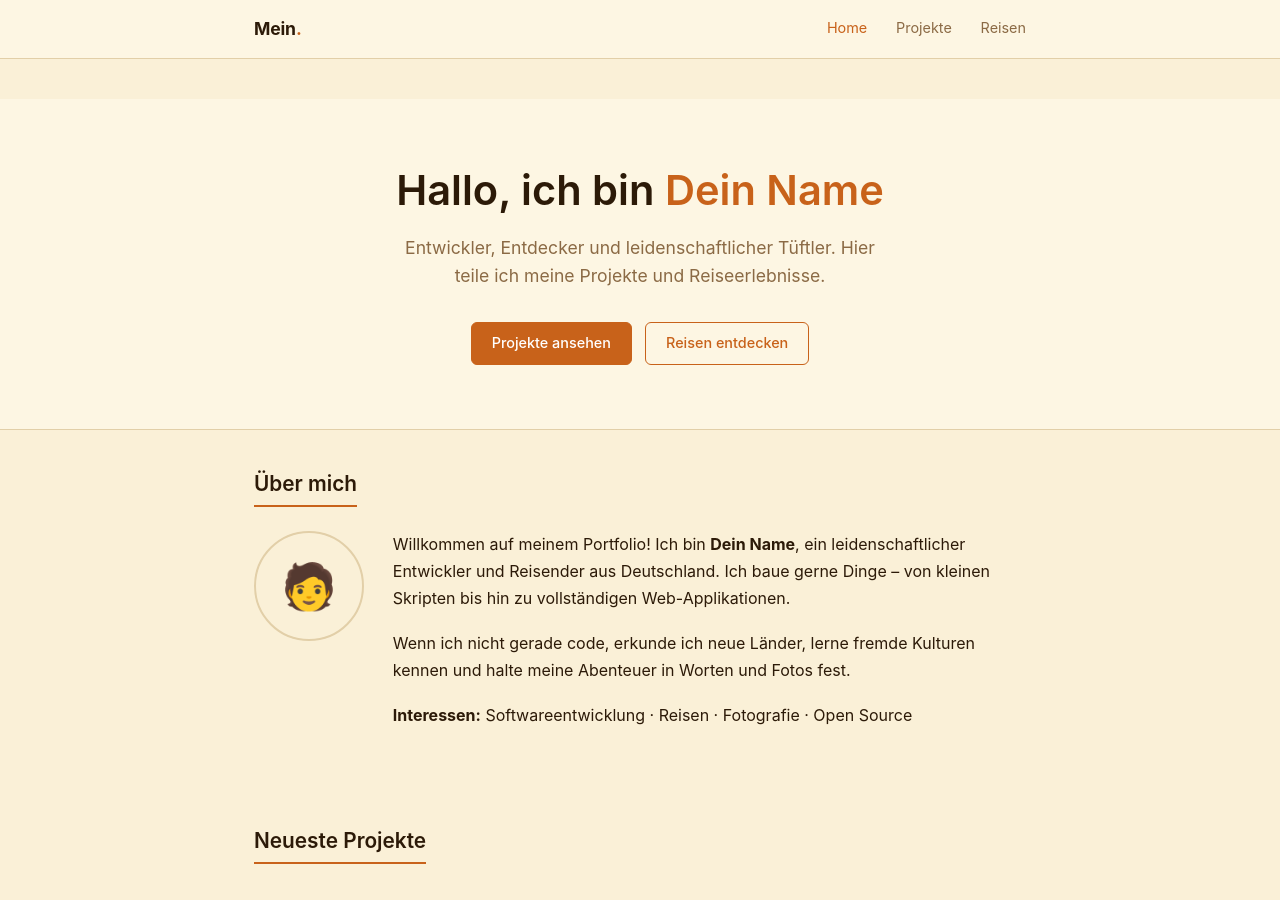
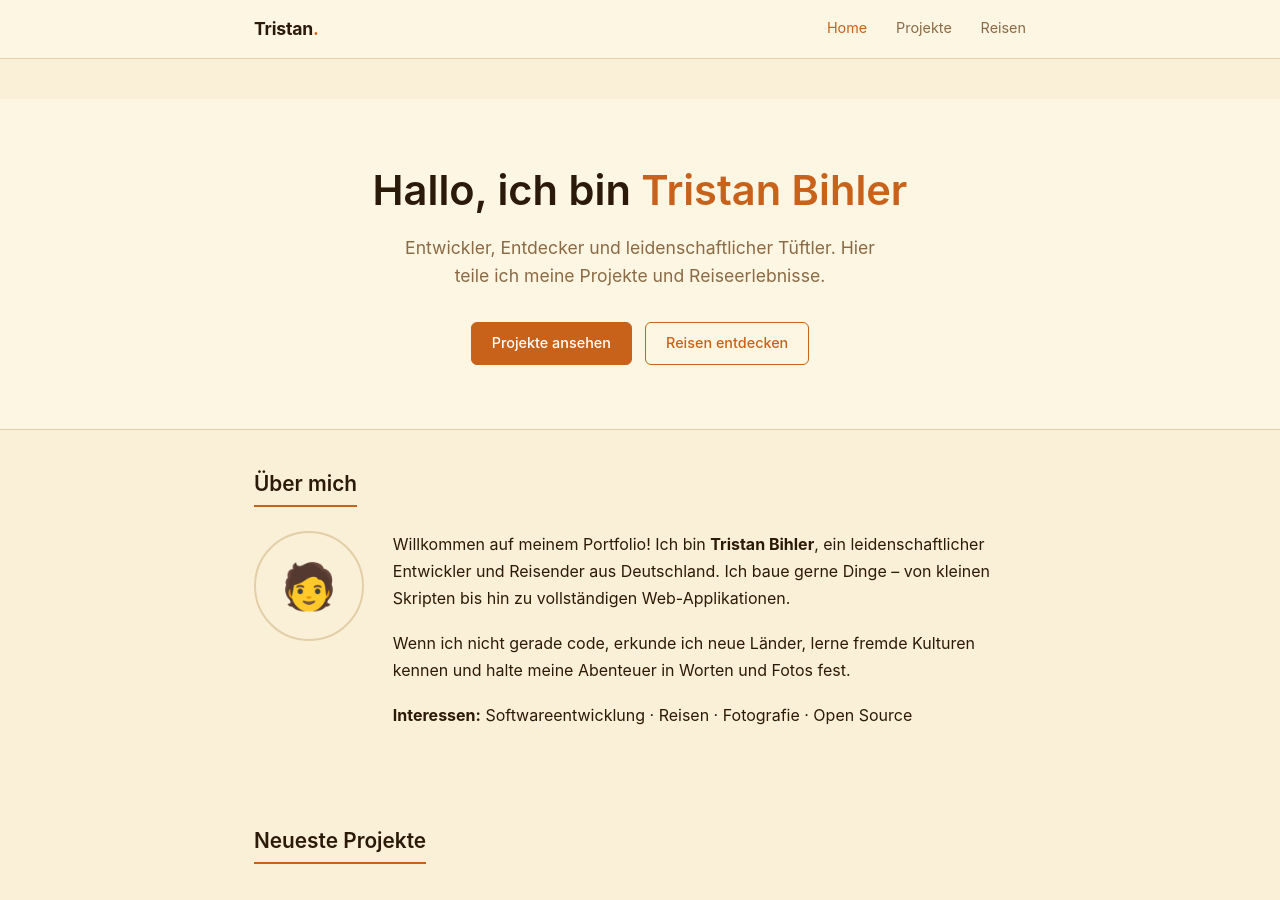
Before and after one commit to Tristan-Bihler/Website, a Jekyll site: the page built from index.md, in a window 1280 px wide and 900 px high. Built offline with Jekyll 4.4.1, drawn with Linux system fonts in a browser that asks for light colours; some of the changed text lies outside the part shown.

Commit message:
Rename to Tristan Bihler throughout – title, name, favicon
https://claude.ai/code/session_01W7R7q1xMCMWaiC48HYZ1Mp

```diff
--- a/_config.yml
+++ b/_config.yml
@@ -1,5 +1,5 @@
-title: "Mein Portfolio"
-description: "Portfolio – Projekte, Reisen & mehr"
+title: "Tristan Bihler"
+description: "Portfolio von Tristan Bihler – Projekte, Reisen & mehr"
 baseurl: ""
 url: ""
 
--- a/index.md
+++ b/index.md
@@ -4,7 +4,7 @@ title: "Home"
 ---
 
 <section class="hero">
-  <h1>Hallo, ich bin <span>Dein Name</span></h1>
+  <h1>Hallo, ich bin <span>Tristan Bihler</span></h1>
   <p class="hero-subtitle">
     Entwickler, Entdecker und leidenschaftlicher Tüftler.
     Hier teile ich meine Projekte und Reiseerlebnisse.
@@ -24,7 +24,7 @@ title: "Home"
       <div class="avatar-placeholder">🧑</div>
       <div>
         <p>
-          Willkommen auf meinem Portfolio! Ich bin <strong>Dein Name</strong>, ein leidenschaftlicher
+          Willkommen auf meinem Portfolio! Ich bin <strong>Tristan Bihler</strong>, ein leidenschaftlicher
           Entwickler und Reisender aus Deutschland. Ich baue gerne Dinge – von kleinen
           Skripten bis hin zu vollständigen Web-Applikationen.
         </p>
```
Also changed, not shown: assets/favicon.svg.
